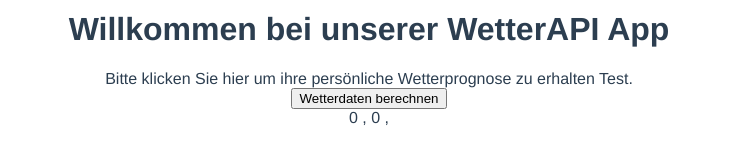
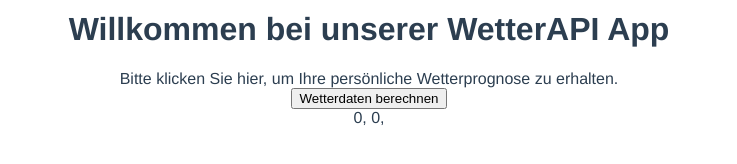
Before and after one commit to Euthal02/SemArb3_WeatherAPI, a Vue app in the folder frontend/app/: page / in a window 1280 px wide. Shown: the part 548-712 px from the top of the page, without its empty margins (271-1008 px from the left). Built offline with nearby package versions, Linux system fonts and the light colour scheme.

Commit message:
Korrektur  Frontend

```diff
--- a/frontend/app/src/components/HelloWorld.vue
+++ b/frontend/app/src/components/HelloWorld.vue
@@ -1,9 +1,9 @@
 <template>
   <div class="hello">
     <h1>{{ msg }}</h1>
-    <p>Bitte klicken Sie hier um ihre persönliche Wetterprognose zu erhalten Test.<br>
-      <button @click="async() => await fetchWeather()">Wetterdaten berechnen</button><br>
-      {{ lat }} , {{ lng }} , <span id="weatherOutput"></span>
+    <p>Bitte klicken Sie hier, um Ihre persönliche Wetterprognose zu erhalten.<br>
+      <button @click="async () => await fetchWeather()">Wetterdaten berechnen</button><br>
+      {{ lat }}, {{ lng }}, <span id="weatherOutput"></span>
     </p>
   </div>
 </template>
```
